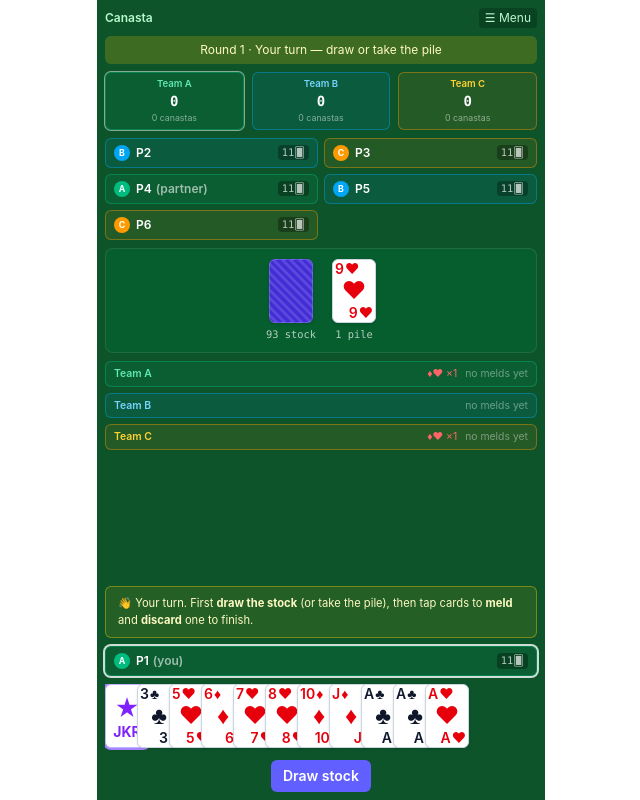
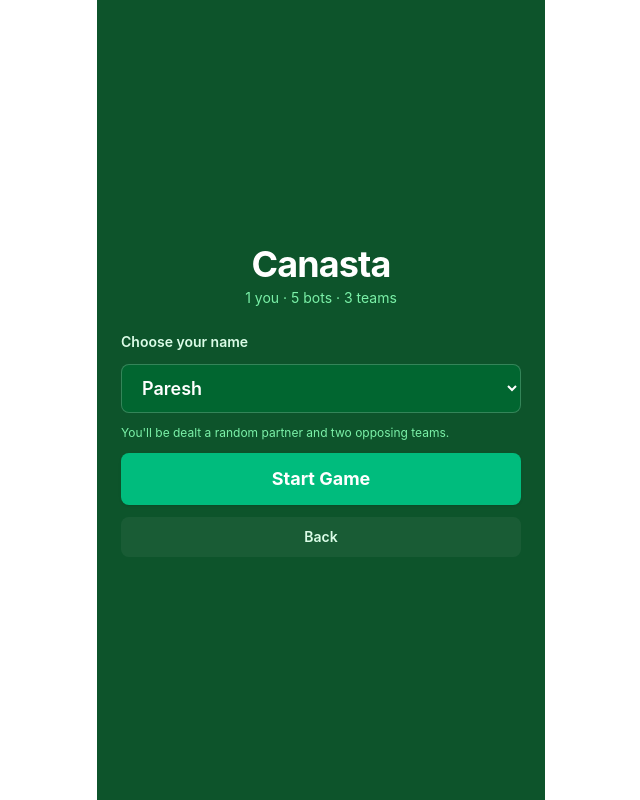
Before and after one commit to chinti17/canasta-parents, a React (Vite) app: page / in a window 1280 px wide. Both pictures are taken after a click on the button "New Game". Shown: the whole page, without its empty margins (319-959 px from the left). Built offline with nearby package versions, Linux system fonts and the light colour scheme.

Commit message:
feat(ui): New Game name picker, drafting the chosen name into a fresh game

```diff
--- a/src/App.tsx
+++ b/src/App.tsx
@@ -2,6 +2,7 @@ import { useState } from 'react'
 import StartScreen from './ui/StartScreen'
 import GameView from './ui/GameView'
 import { createSession, type GameSession } from './game/session'
+import { assignSeatNames } from './game/players'
 import { DEFAULT_CONFIG } from './engine/types'
 
 const HUMAN_SEAT = 0
@@ -11,21 +12,21 @@ export default function App() {
   // auto-deals on load, so you always start from the front door.
   const [session, setSession] = useState<GameSession | null>(null)
 
+  // Start a fresh game under the chosen name: it takes the human's seat and the
+  // rest of the roster is drafted across the bot seats (random partner + teams).
+  const startNewGame = (name: string) => {
+    const seed = Math.floor(Math.random() * 1_000_000_000)
+    const names = assignSeatNames(
+      name,
+      HUMAN_SEAT,
+      DEFAULT_CONFIG.numPlayers,
+      seed,
+    )
+    setSession(createSession(seed, DEFAULT_CONFIG, HUMAN_SEAT, names))
+  }
+
   if (!session) {
-    return (
-      <StartScreen
-        onNewGame={() =>
-          setSession(
-            createSession(
-              Math.floor(Math.random() * 1_000_000_000),
-              DEFAULT_CONFIG,
-              HUMAN_SEAT,
-            ),
-          )
-        }
-        onResume={setSession}
-      />
-    )
+    return <StartScreen onNewGame={startNewGame} onResume={setSession} />
   }
 
   return <GameView initialSession={session} onHome={() => setSession(null)} />
--- a/src/ui/StartScreen.tsx
+++ b/src/ui/StartScreen.tsx
@@ -1,20 +1,25 @@
 // The front door. Instead of auto-dealing on load, the player explicitly starts
 // a New Game or Resumes a saved one (only offered when a valid save exists, with
-// a short summary so resuming is never a confusing mid-game drop).
+// a short summary so resuming is never a confusing mid-game drop). New Game
+// first asks which of the six names is yours; the rest are drafted into teams.
 
 import { useState } from 'react'
 import { loadSession, summarizeSave } from '../game/persistence'
+import { PLAYER_NAMES } from '../game/players'
 import type { GameSession } from '../game/session'
 import HowToPlay from './HowToPlay'
 import { teamColors } from './theme'
 
 interface StartScreenProps {
-  onNewGame: () => void
+  onNewGame: (name: string) => void
   onResume: (session: GameSession) => void
 }
 
 export default function StartScreen({ onNewGame, onResume }: StartScreenProps) {
   const [help, setHelp] = useState(false)
+  // Once "New Game" is tapped we ask for the player's name before dealing.
+  const [choosingName, setChoosingName] = useState(false)
+  const [name, setName] = useState<string>(PLAYER_NAMES[0])
   // Peek at any saved game once; null when there's nothing valid to resume.
   const [saved] = useState(() => loadSession())
   const summary = saved ? summarizeSave(saved) : null
@@ -30,11 +35,49 @@ export default function StartScreen({ onNewGame, onResume }: StartScreenProps) {
         <div className="w-full">
           <HowToPlay onClose={() => setHelp(false)} />
         </div>
+      ) : choosingName ? (
+        <div className="animate-fade-in flex w-full flex-col gap-3">
+          <label
+            className="text-sm font-semibold text-green-100"
+            htmlFor="player-name"
+          >
+            Choose your name
+          </label>
+          <select
+            id="player-name"
+            value={name}
+            onChange={(e) => setName(e.target.value)}
+            className="rounded-lg border border-white/20 bg-green-800 px-4 py-3 text-lg font-semibold text-white"
+          >
+            {PLAYER_NAMES.map((n) => (
+              <option key={n} value={n}>
+                {n}
+              </option>
+            ))}
+          </select>
+          <p className="text-xs text-green-300">
+            You'll be dealt a random partner and two opposing teams.
+          </p>
+          <button
+            type="button"
+            onClick={() => onNewGame(name)}
+            className="rounded-lg bg-emerald-500 px-4 py-3 text-lg font-bold text-white shadow hover:bg-emerald-400"
+          >
+            Start Game
+          </button>
+          <button
+            type="button"
+            onClick={() => setChoosingName(false)}
+            className="rounded-lg bg-white/5 px-4 py-2.5 text-sm font-semibold text-green-100 hover:bg-white/10"
+          >
+            Back
+          </button>
+        </div>
       ) : (
         <div className="flex w-full flex-col gap-3">
           <button
             type="button"
-            onClick={onNewGame}
+            onClick={() => setChoosingName(true)}
             className="rounded-lg bg-emerald-500 px-4 py-3 text-lg font-bold text-white shadow hover:bg-emerald-400"
           >
             New Game
@@ -46,15 +89,20 @@ export default function StartScreen({ onNewGame, onResume }: StartScreenProps) {
               onClick={() => onResume(saved)}
               className="rounded-lg border border-white/20 bg-white/10 px-4 py-3 text-left hover:bg-white/15"
             >
-              <span className="block text-lg font-bold">Resume</span>
+              <span className="block text-lg font-bold">
+                Resume as {summary.playerName}
+              </span>
               <span className="mt-0.5 block text-xs text-green-200">
                 Round {summary.round} ·{' '}
                 {summary.yourTurn
                   ? 'your turn'
-                  : `P${summary.currentSeat + 1} to play`}{' '}
+                  : `${summary.currentName} to play`}{' '}
                 ·{' '}
                 {summary.scores
-                  .map((s, i) => `${teamColors(i).label.replace('Team ', '')} ${s}`)
+                  .map(
+                    (s, i) =>
+                      `${teamColors(i).label.replace('Team ', '')} ${s}`,
+                  )
                   .join(' / ')}
               </span>
             </button>
```
